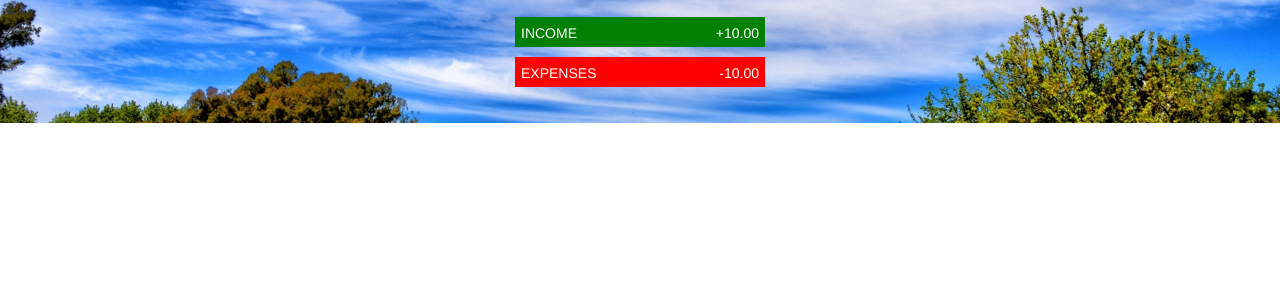
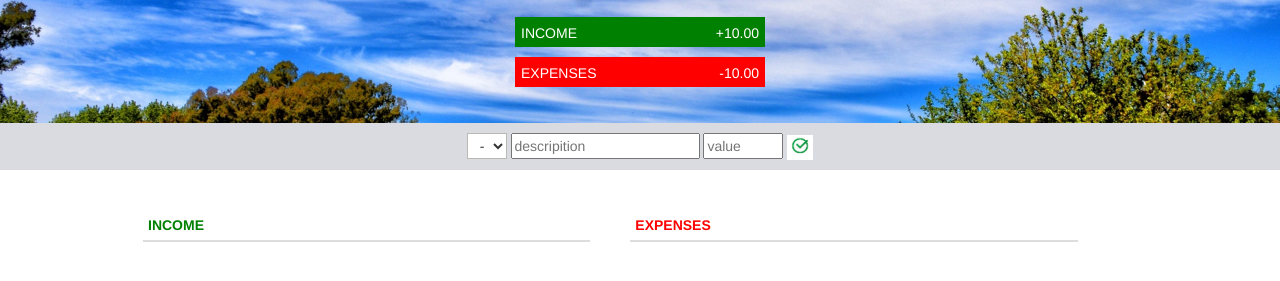
Before and after one commit to Diegovaz98/Agenda-Financeira, a plain HTML site: page index.html in a window 1280 px wide. Shown: the part 129-410 px from the top of the page. Drawn offline with nearby package versions, Linux system fonts and the light colour scheme.

Commit message:
Add
-Imagens

Update

- Adicionado menu de operação e tabela de dados

```diff
--- a/css.css
+++ b/css.css
@@ -26,3 +26,28 @@
   align-items: center;
   flex-direction: column;
 }
+.menu{
+	padding: 10px;
+	background-color: #d9dbe0;
+	text-align: center;
+}
+.select-op{
+
+   background: white;
+   padding-left: 8px;
+   width: 40px; /* Tamanho do select, maior que o tamanho da div "div-select" */
+   height: 26px; /* Altura do select, importante para que tenha a mesma altura em todo os navegadores */
+   border: 1px solid #bab9b4;
+}
+.value{
+	width: 80px;
+}
+.tabela{
+	margin-top: 40px;
+	display: flex;
+	width: 80%;
+}
+.tabela1{
+	width: 45%;
+	margin-right: 40px;
+}
--- a/index.html
+++ b/index.html
@@ -18,8 +18,6 @@
     <![endif]-->
   </head>
   <body>
-
-    <div >
 
     <div class="back-top">
 
@@ -44,10 +42,42 @@
           </div>
 
     </div>
+    <div class="menu">
+      <select class="select-op" name="buscadores" id="buscadores">
+        <option>-</option>
+        <option>+</option>
+      </select>
+
+      <input type="text" name="" placeholder="descripition">
 
 
+      <input type="number" name="" placeholder="value" class="value">
 
+      <a href=""><img src="imagens/download.png" width="26px" height="25px"> </a>
 
+    </div>
+
+    <div class="container tabela">
+
+      <div class="tabela1" st>
+        <table class="table table-striped table-hover table-condensed">
+          <thead>
+            <tr>
+              <th style="color: green">INCOME</th>
+            </tr>
+          </thead>
+        </table>
+      </div>
+
+      <div class="tabela1">
+        <table class="table table-striped table-hover table-condensed">
+          <thead>
+            <tr>
+              <th style="color: red">EXPENSES</th>
+            </tr>
+          </thead>
+        </table>
+      </div>
 
     </div>
 
```
Also changed, not shown: imagens/button.jpg (added), imagens/download.png (added). Lines whose indentation alone changed are shown as unchanged.
